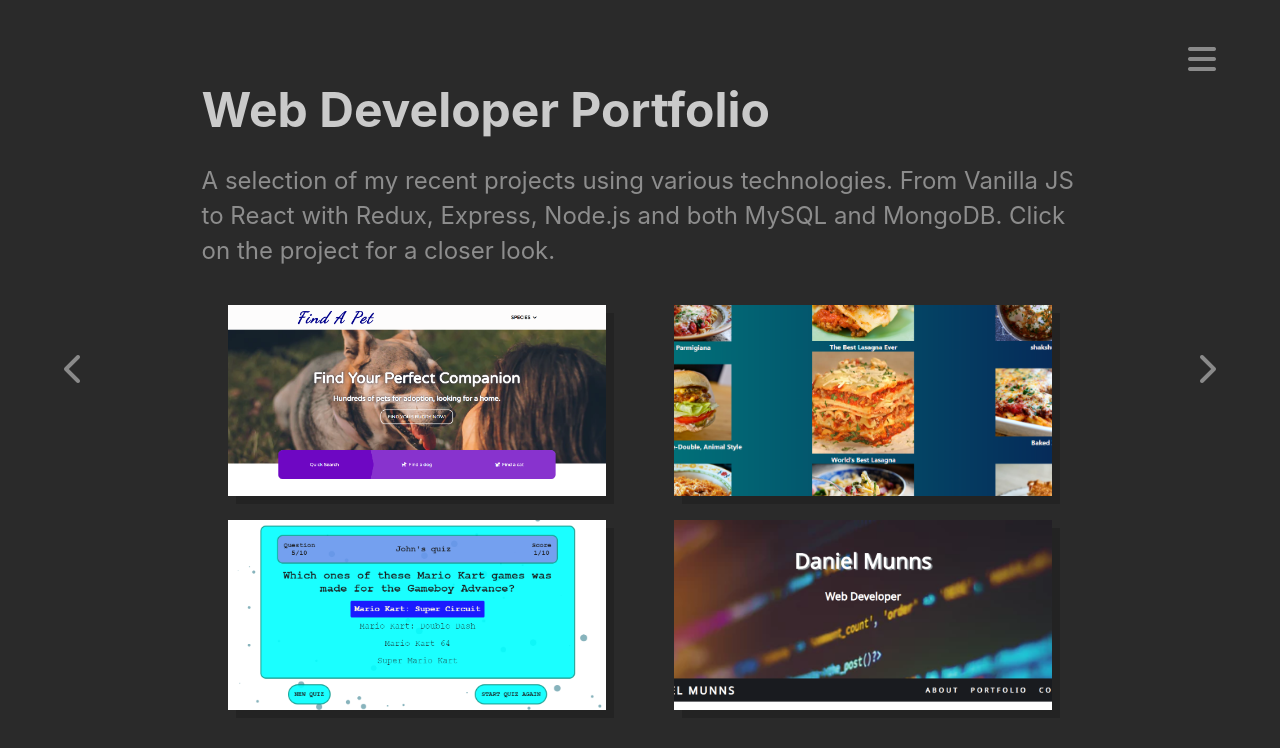
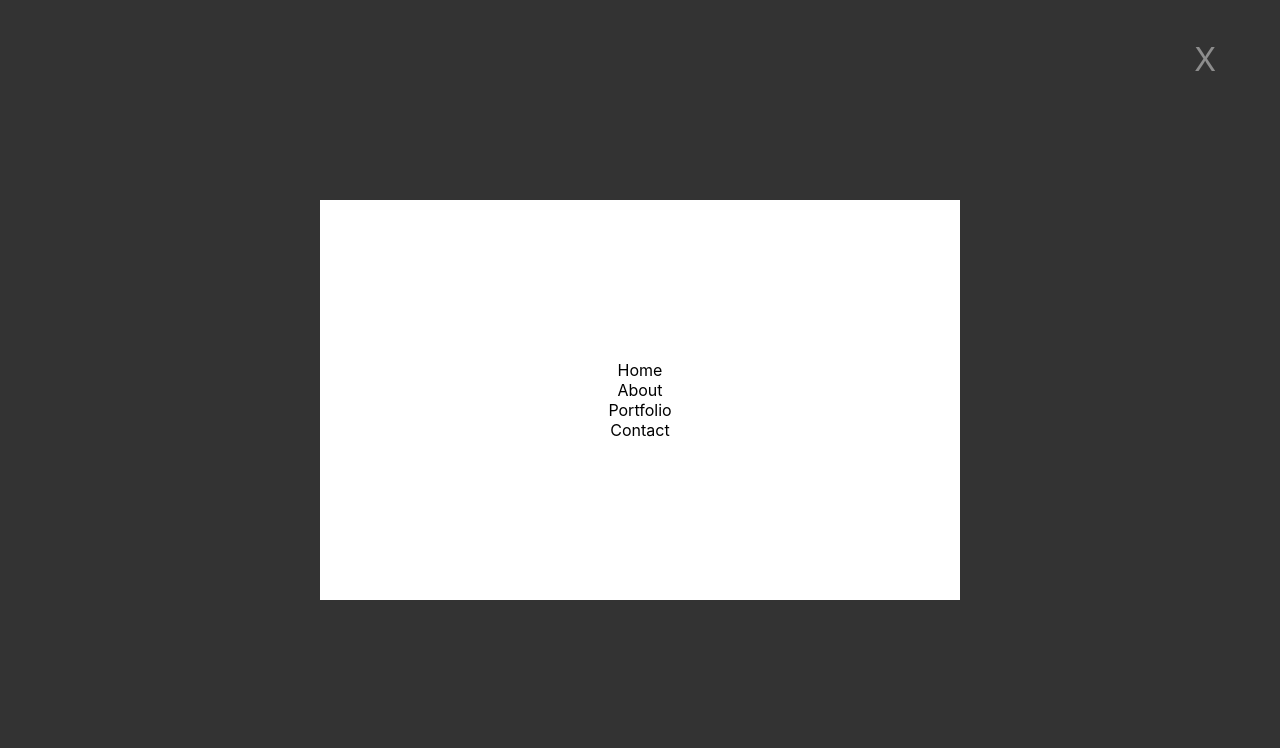
Before and after one commit to daniel301r/personal-portfolio, a React (Create React App) app: page /portfolio in a window 1280 px wide. Both pictures are taken after a click on the element 1202 px from the left and 59 px from the top of the page. Shown: the top 748 px of the page. Built offline with nearby package versions, Linux system fonts and the light colour scheme; a web font is replaced by a local one.

Commit message:
adding modal

```diff
--- a/src/App.js
+++ b/src/App.js
@@ -8,6 +8,7 @@ import Portfolio from './components/Portfolio';
 import Project from './components/Project';
 import About from './components/About';
 import Contact from './components/Contact';
+import Modal from './components/Modal';
 
 import petImg from './img/adoptapet.png';
 import recipesImg from './img/recipes.png';
@@ -48,14 +49,22 @@ class App extends Component {
         img: portImg,
         description: 'Behind the scenes of this website',
         tech: []
-    }]
+    }],
+    modalShow: false
+  }
+
+  toggleModal = () => {
+    this.setState({
+      modalShow: !this.state.modalShow
+    })
   }
 
   render(){
     return (
       <div className="App">
         <BrowserRouter>
-          <Header/>
+          <Header show={this.state.modalShow} toggle={this.toggleModal}/>
+          <Modal show={this.state.modalShow} toggle={this.toggleModal}/>
           <Switch>
             <Route exact path='/' component={FrontPage}/>
             <Route exact path='/portfolio' render={(props) => <Portfolio {...props} projects={this.state.projects} />}/>
--- a/src/components/Header.js
+++ b/src/components/Header.js
@@ -55,10 +55,11 @@ class Header extends Component {
 
     render(){
         const curPage = this.props.location.pathname;
+
         if(curPage === '/'){
             return (
                 <div id="header">
-                    <div className="hamburger"><i className="fas fa-bars"></i></div>
+                    <div className="hamburger" onClick={this.props.toggle}><i className="fas fa-bars"></i></div>
                     <div className="next" onClick={() => this.movePage(curPage, 'next')}><i className="fas fa-chevron-right"></i></div>
                 </div>
             )
@@ -66,7 +67,7 @@ class Header extends Component {
             return (
                 <div id="header">
                         <div className="prev" onClick={() => this.movePage(curPage, 'prev')}><i className="fas fa-chevron-left"></i></div>
-                        <div className="hamburger"><i className="fas fa-bars"></i></div>
+                        <div className="hamburger" onClick={this.props.toggle}><i className="fas fa-bars"></i></div>
                         <div className="next" onClick={() => this.movePage(curPage, 'next')}><i className="fas fa-chevron-right"></i></div>
                 </div>
             );
@@ -74,7 +75,7 @@ class Header extends Component {
             return (
                 <div id="header">
                         <div className="back-list" onClick={() => this.movePage(curPage, 'portfolio')}><i className="fas fa-ellipsis-h"></i></div>
-                        <div className="hamburger"><i className="fas fa-bars"></i></div>
+                        <div className="hamburger" onClick={this.props.toggle}><i className="fas fa-bars"></i></div>
                         <div className="next" onClick={() => this.movePage(curPage, 'next')}><i className="fas fa-chevron-right"></i></div>
                 </div>
             );
@@ -83,14 +84,14 @@ class Header extends Component {
                 <div id="header">
                         <div className="back-list" onClick={() => this.movePage(curPage, 'portfolio')}><i className="fas fa-ellipsis-h"></i></div>
                         <div className="prev" onClick={() => this.movePage(curPage, 'prev')}><i className="fas fa-chevron-left"></i></div>
-                        <div className="hamburger"><i className="fas fa-bars"></i></div>
+                        <div className="hamburger" onClick={this.props.toggle}><i className="fas fa-bars"></i></div>
                 </div>
             );
         } else if (curPage === '/contact'){
             return (
                 <div id="header">
                         <div className="prev" onClick={() => this.movePage(curPage, 'prev')}><i className="fas fa-chevron-left"></i></div>
-                        <div className="hamburger"><i className="fas fa-bars"></i></div>
+                        <div className="hamburger" onClick={this.props.toggle}><i className="fas fa-bars"></i></div>
                 </div>
             );
         } else {
@@ -98,7 +99,7 @@ class Header extends Component {
                 <div id="header">
                         <div className="back-list" onClick={() => this.movePage(curPage, 'portfolio')}><i className="fas fa-ellipsis-h"></i></div>
                         <div className="prev" onClick={() => this.movePage(curPage, 'prev')}><i className="fas fa-chevron-left"></i></div>
-                        <div className="hamburger"><i className="fas fa-bars"></i></div>
+                        <div className="hamburger" onClick={this.props.toggle}><i className="fas fa-bars"></i></div>
                         <div className="next" onClick={() => this.movePage(curPage, 'next')}><i className="fas fa-chevron-right"></i></div>
                 </div>
             );
--- /dev/null
+++ b/src/components/Modal.js
@@ -0,0 +1,20 @@
+import React from 'react';
+
+const Modal = ({ show, toggle }) => {
+    const showClassName = show ? 'modal display-block' : 'modal display-none'
+    return (
+        <div className={showClassName} >
+            <div className="cls-btn" onClick={toggle}>X</div>
+            <div className="modal-main">
+                <ul>
+                    <li>Home</li>
+                    <li>About</li>
+                    <li>Portfolio</li>
+                    <li>Contact</li>
+                </ul>
+            </div>
+        </div>
+    );
+};
+
+export default Modal;
--- a/src/index.css
+++ b/src/index.css
@@ -270,8 +270,6 @@ ul {
 
 .about-me {
   background-color: #222;
-  /* see if this is needed */
-  /* z-index: -2; */
 }
 
 .about-me-container, .skills-container{
@@ -303,3 +301,52 @@ ul {
 .about-me-container p {
   padding: .5rem;
 }
+
+/* Modal */
+
+.modal {
+  position: fixed;
+  top: 0;
+  left: 0;
+  height: 100%;
+  width: 100%;
+  background: #333;
+  z-index: 1;
+}
+
+.modal-main {
+  background-color: white;
+  position: fixed;
+  top: 50%;
+  left: 50%;
+  transform: translate(-50%, -50%);
+  height: 50%;
+  width: 50%;
+  margin: 0 auto;
+
+  display: flex;
+  flex-direction: column;
+  justify-content: center;
+  align-items: center;
+  text-align: center;
+}
+
+.modal-main li{
+
+}
+
+.display-block{
+  display: block;
+}
+
+.display-none {
+  display: none;
+}
+
+.cls-btn {
+  position: fixed;
+  top: 5%;
+  right: 5%;
+  font-size: 2rem;
+  color: var(--main-text-color);
+}
```
